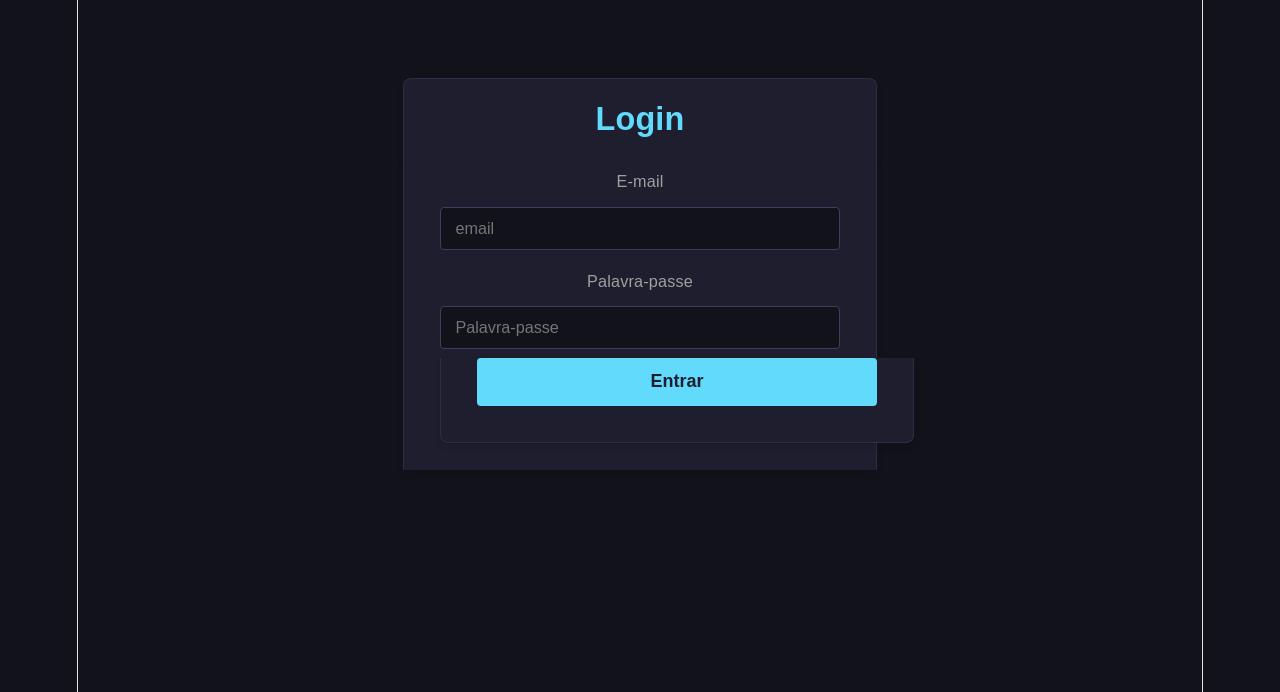
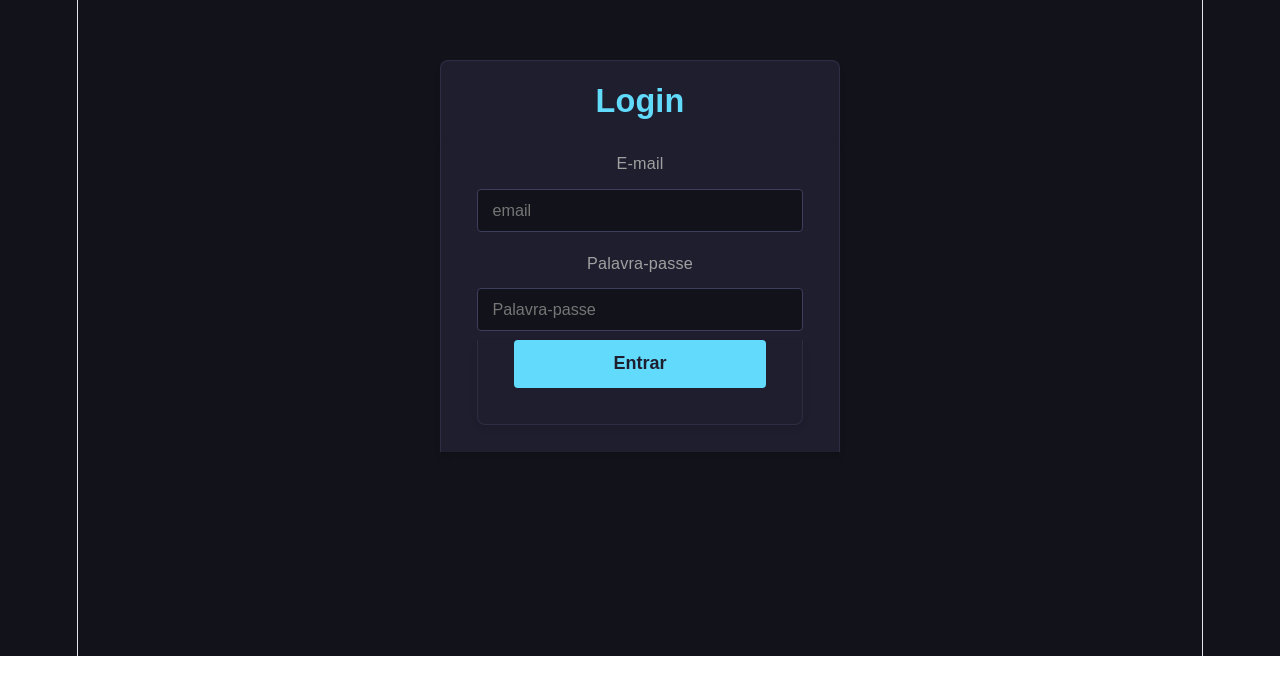
Before and after one commit to Gilberto333/TaskFlow, a React (Vite) app: page / in a window 1280 px wide. Shown: the part 144-836 px from the top of the page. After the commit the page ends 800 px from the top, so only its background shows below. Built offline with nearby package versions, Linux system fonts and the light colour scheme.

Commit message:
centralizar botao

```diff
--- a/src/pages/login.css
+++ b/src/pages/login.css
@@ -1,3 +1,8 @@
+/* 1. ADICIONADO: Garante que padding e borders não alterem o tamanho total dos elementos */
+* {
+  box-sizing: border-box;
+}
+
 body {
   margin: 0;
   font-family: Arial, sans-serif;
@@ -50,6 +55,7 @@ body {
   color: #a0a0a0;
   font-size: 0.9rem;
   font-weight: 500;
+  text-align: center;
 }
 
 #formularioLogin input {
@@ -61,8 +67,8 @@ body {
   font-size: 0.9rem;
   outline: none;
   transition: border-color 0.2s;
+  width: 100%;
 }
-
 
 #formularioLogin input[type="password"],
 #formularioLogin input:last-of-type {
@@ -84,6 +90,9 @@ body {
   box-shadow: 0 4px 6px rgba(0, 0, 0, 0.1);
   display: flex;
   flex-direction: column;
+
+  align-items: center;
+  justify-content: center;
 }
 
 #botaoEntrar {
```
